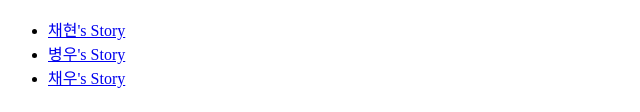
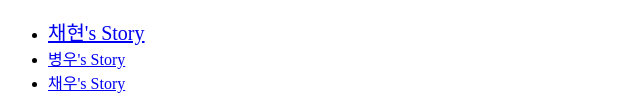
Before and after one commit to BATIF/CHAEWOO, a plain HTML site: page index.html in a window 1280 px wide. Shown: the part 392-504 px from the top of the page, without its empty margins (0-640 px from the left). Drawn offline with Linux system fonts and the light colour scheme.

Commit message:
Update index.html

```diff
--- a/index.html
+++ b/index.html
@@ -10,7 +10,7 @@
     <h1><a href="index.html">채현과 병우의 홈페이지</a></h1>
     <img src="warm_house.jpg" width="400px">
     <ul>
-        <li><a href="1.html">채현's Story</a></li>
+        <li><a href="1.html" style="font-size: 20px;">채현's Story</a></li>
         <li><a href="2.html">병우's Story</a></li>
         <li><a href="3.html">채우's Story</a></li>
     </ul>
```
